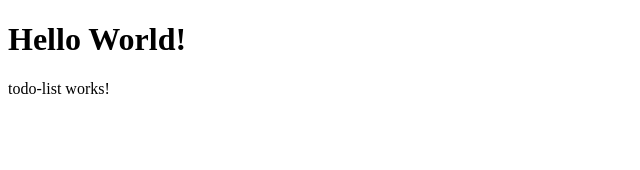
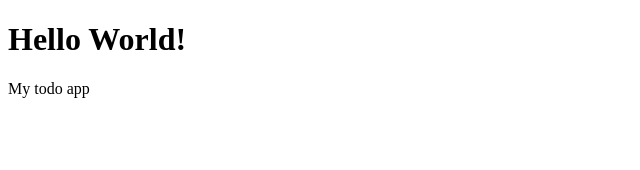
Before and after one commit to Cloudswillopenforme/ng-todo-list, an Angular app: page / in a window 1280 px wide. Shown: the top 170 px of the page, without its empty margins (0-640 px from the left). Built offline with nearby package versions, Linux system fonts and the light colour scheme.

Commit message:
4. interpolation

```diff
--- a/src/app/components/todo-list/todo-list.component.html
+++ b/src/app/components/todo-list/todo-list.component.html
@@ -1 +1 @@
-<p>todo-list works!</p>
+<p>{{ title }}</p>
--- a/src/app/components/todo-list/todo-list.component.ts
+++ b/src/app/components/todo-list/todo-list.component.ts
@@ -7,6 +7,8 @@ import { Component, OnInit } from '@angular/core';
 })
 export class TodoListComponent implements OnInit {
 
+  title: string = 'My todo app';
+
   constructor() { }
 
   ngOnInit(): void {
```
